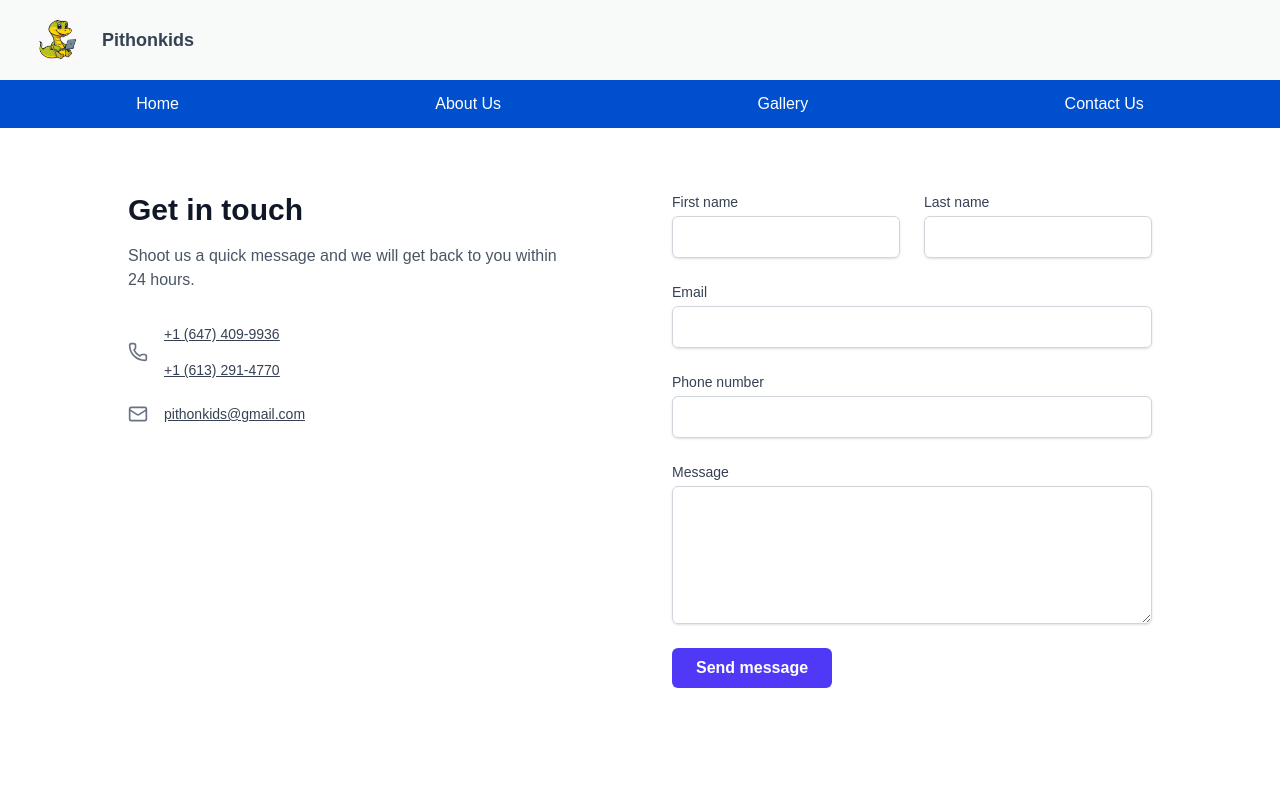
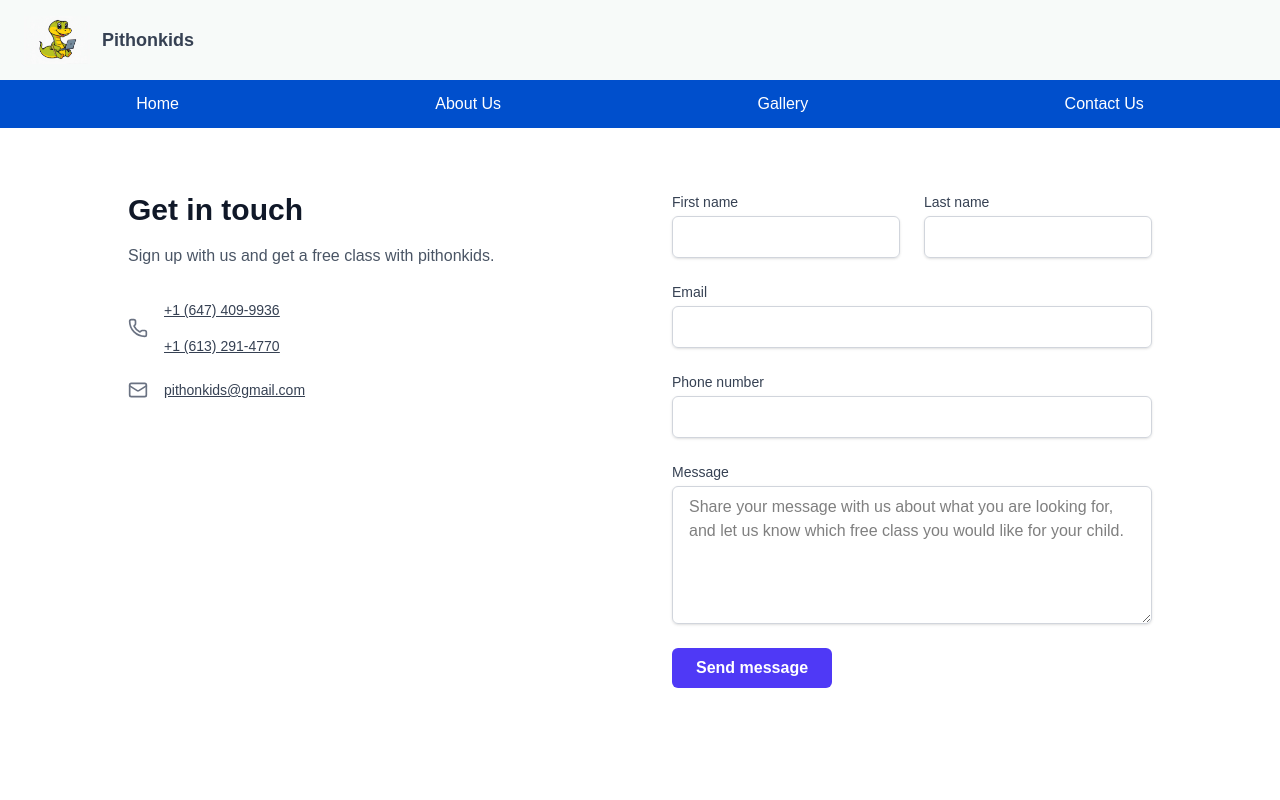
Before and after one commit to Chinurum-Omenuko/pithonkids-website, a Next.js app: page /contact in a window 1280 px wide. Shown: the top 800 px of the page. Built offline with nearby package versions, Linux system fonts and the light colour scheme.

Commit message:
adds placeholder messaging for qr scan

```diff
--- a/src/components/page/contact/ContactSection.tsx
+++ b/src/components/page/contact/ContactSection.tsx
@@ -75,7 +75,7 @@ export default function ContactForm() {
           <div>
             <h2 className="text-3xl font-bold text-gray-900">Get in touch</h2>
             <p className="mt-4 text-gray-600 max-w-md">
-              Shoot us a quick message and we will get back to you within 24 hours.
+              Sign up with us and get a free class with pithonkids.
             </p>
           </div>
           <div className="space-y-6 text-gray-700 text-sm">
@@ -162,6 +162,7 @@ export default function ContactForm() {
               name="message"
               rows={5}
               required
+              placeholder="Share your message with us about what you are looking for, and let us know which free class you would like for your child."
               className="text-black mt-1 block w-full border border-gray-300 rounded-md shadow-sm px-4 py-2 focus:outline-none focus:ring-2 focus:ring-indigo-500 text-black"
             />
           </div>
--- a/src/components/page/landing/Landing.tsx
+++ b/src/components/page/landing/Landing.tsx
@@ -13,7 +13,7 @@ const ScheduleComponent = () => {
         <h2 className="text-blue-600 font-bold text-xl mb-4">The STEM classes for kids!</h2>
 
         <h3 className="text-blue-600 font-extrabold text-2xl leading-snug mb-6">
-          Book Your Child’s<br />Free Assessment
+          Book Your Child’s<br />Free Class
         </h3>
 
         <a href="#register">
```
